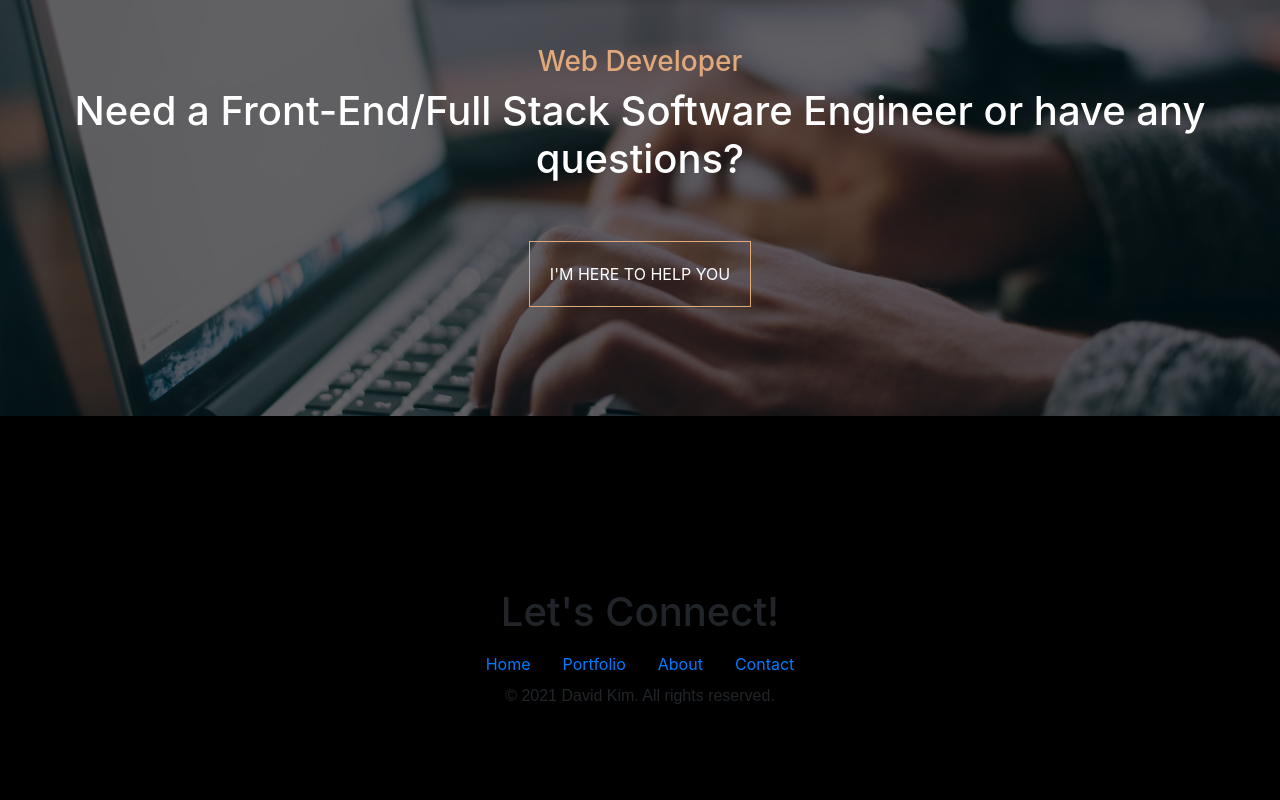
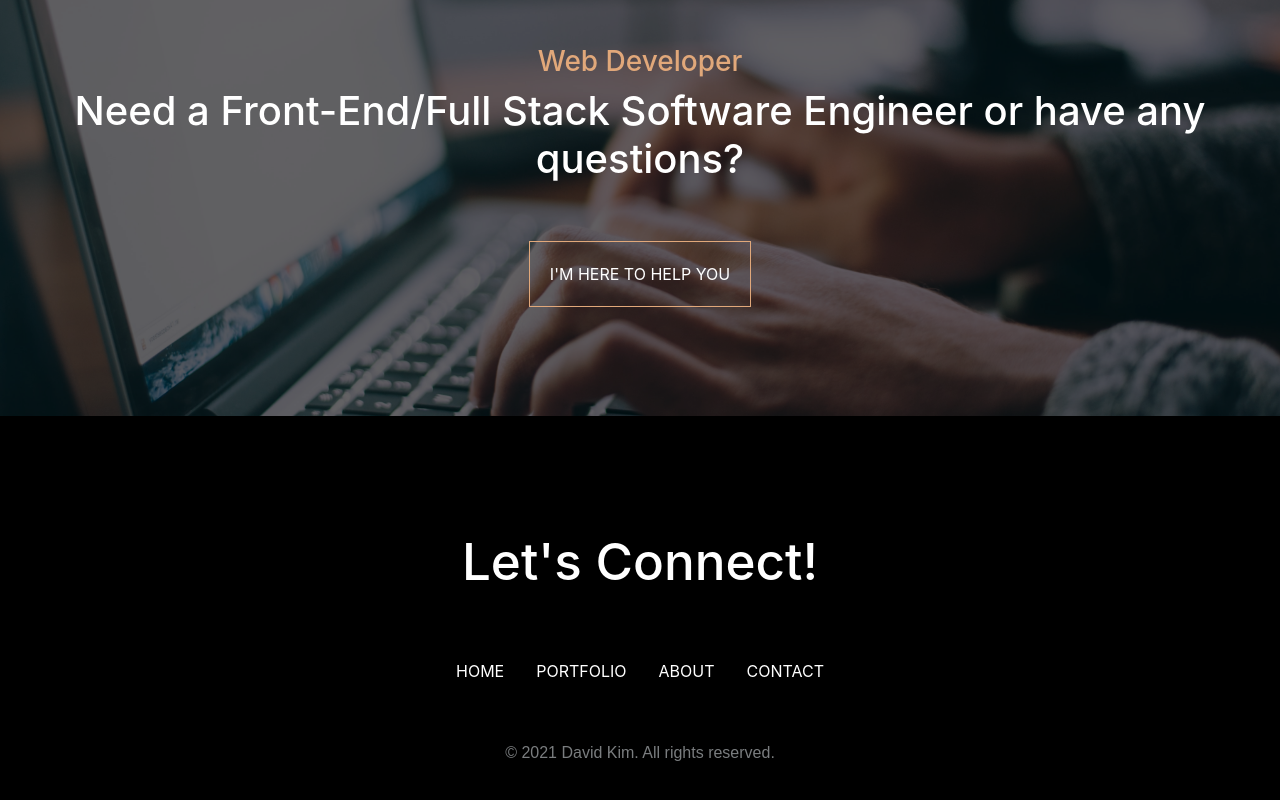
Before and after one commit to davidhk21/my-portfolio, a Next.js app: page / in a window 1280 px wide. Shown: the part 3244-4044 px from the top of the page. Built offline with nearby package versions, Linux system fonts and the light colour scheme.

Commit message:
changed font style

```diff
--- a/components/footer.js
+++ b/components/footer.js
@@ -6,22 +6,22 @@ import styles from '../styles/App.module.css';
 export default function Footer() {
   return (
     <div className={styles.footerContainer}>
-      <h1>Let&apos;s Connect!</h1>
+      <h1 className={styles.footerTitle}>Let&apos;s Connect!</h1>
       <Nav>
         <Link href="/" passHref>
-          <Nav.Link>Home</Nav.Link>
+          <Nav.Link className={styles.links}>HOME</Nav.Link>
         </Link>
         <Link href="/portfolio" passHref>
-          <Nav.Link>Portfolio</Nav.Link>
+          <Nav.Link className={styles.links}>PORTFOLIO</Nav.Link>
         </Link>
         <Link href="/about" passHref>
-          <Nav.Link>About</Nav.Link>
+          <Nav.Link className={styles.links}>ABOUT</Nav.Link>
         </Link>
         <Link href="/contact_me" passHref>
-          <Nav.Link>Contact</Nav.Link>
+          <Nav.Link className={styles.links}>CONTACT</Nav.Link>
         </Link>
       </Nav>
-      <p>&copy; 2021 David Kim. All rights reserved.</p>
+      <p className={styles.copyright}>&copy; 2021 David Kim. All rights reserved.</p>
     </div>
   );
 }
--- a/styles/App.module.css
+++ b/styles/App.module.css
@@ -19,3 +19,17 @@
   align-items: center;
   background: black;
 }
+
+.footerTitle {
+  color: white;
+  font-size: 3.2em;
+}
+
+.links {
+  color: white;
+  margin: 50px 0;
+}
+
+.copyright {
+  color: #7a7d7f;
+}
```
